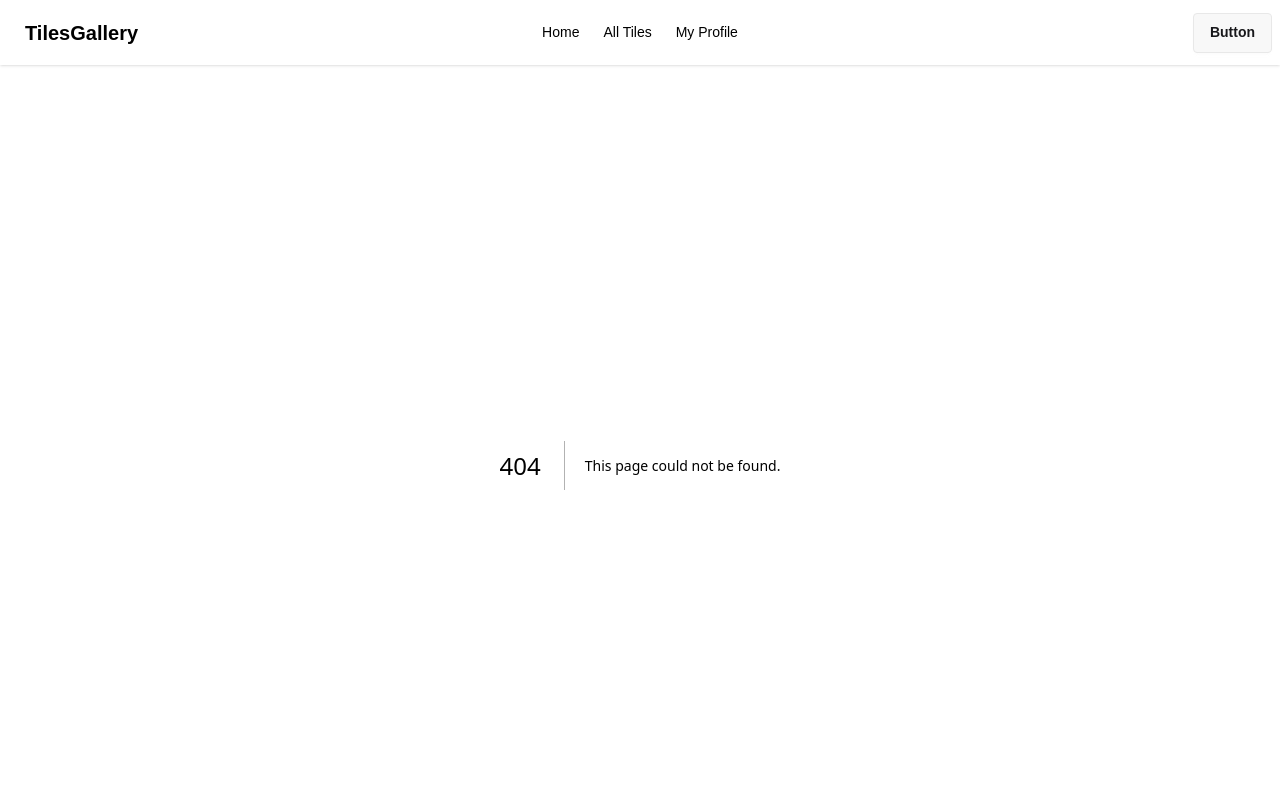
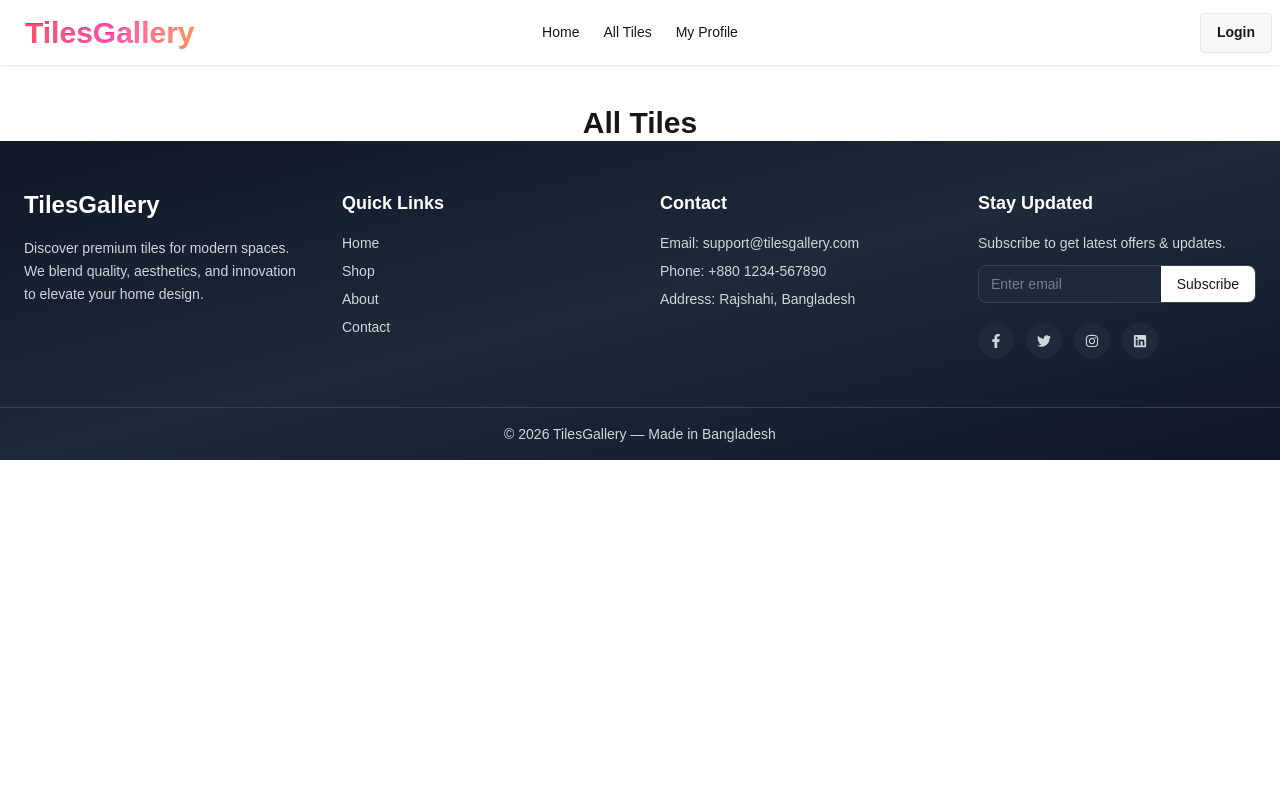
Before and after one commit to kabir31416/ph-assignment-eight, a Next.js app: page /all-tiles in a window 1280 px wide. Before the commit this address had no page. Shown: the top 800 px of the page. Built offline with nearby package versions, Linux system fonts and the light colour scheme.

Commit message:
Banner and marquee added

```diff
--- a/next.config.mjs
+++ b/next.config.mjs
@@ -1,6 +1,8 @@
 /** @type {import('next').NextConfig} */
 const nextConfig = {
-  /* config options here */
+  images: {
+    domains: ["img.daisyui.com"],
+  },
   reactCompiler: true,
 };
 
--- a/src/app/Home/page.js
+++ /dev/null
@@ -1,11 +0,0 @@
-
-
-const HomePage = () => {
-    return (
-        <div>
-            <h1>Home Page</h1>
-        </div>
-    );
-};
-
-export default HomePage;
--- /dev/null
+++ b/src/app/all-tiles/page.js
@@ -0,0 +1,11 @@
+import React from 'react';
+
+const AllTiles = () => {
+    return (
+        <div>
+            <h1 className='text-3xl font-bold text-center mt-10'>All Tiles</h1>
+        </div>
+    );
+};
+
+export default AllTiles;
--- a/src/app/layout.js
+++ b/src/app/layout.js
@@ -1,16 +1,13 @@
-import { Geist, Geist_Mono } from "next/font/google";
+import { Geist, Geist_Mono, Poppins } from "next/font/google";
 import "./globals.css";
 import Header from "@/components/Header";
 import Footer from "@/components/Footer";
 
-const geistSans = Geist({
-  variable: "--font-geist-sans",
+
+const poppins = Poppins({
+  variable: "--font-poppins",
   subsets: ["latin"],
-});
-
-const geistMono = Geist_Mono({
-  variable: "--font-geist-mono",
-  subsets: ["latin"],
+  weight: ["300", "400", "500", "600", "700"],
 });
 
 export const metadata = {
@@ -22,7 +19,7 @@ export default function RootLayout({ children }) {
   return (
     <html
       lang="en"
-      className={`${geistSans.variable} ${geistMono.variable} h-full antialiased`}
+      className={`${poppins.className} h-full antialiased`}
     >
       <body className="min-h-full flex flex-col">
         <Header></Header>
--- /dev/null
+++ b/src/app/my-profile/page.js
@@ -0,0 +1,11 @@
+import React from 'react';
+
+const MyProfile = () => {
+    return (
+        <div>
+            <h1 className='text-3xl font-bold text-center mt-10'>My Profile</h1>
+        </div>
+    );
+};
+
+export default MyProfile;
--- /dev/null
+++ b/src/app/not-found.js
@@ -0,0 +1,36 @@
+import React from "react";
+import Link from "next/link";
+
+const NotFound = () => {
+  return (
+    <div className="min-h-screen flex flex-col items-center justify-center bg-white px-6">
+
+      <h1 className="text-7xl md:text-9xl font-extrabold tracking-widest bg-linear-to-r from-red-500 via-pink-500 to-orange-400 text-transparent bg-clip-text">
+        404
+      </h1>
+
+      <div className="w-24 h-1 bg-linear-to-r from-red-500 to-orange-400 rounded my-6"></div>
+
+      <h2 className="text-2xl md:text-3xl font-semibold mb-3 text-center text-gray-800">
+        Oops! Page not found
+      </h2>
+
+      <p className="text-gray-500 text-center max-w-md mb-6">
+        The page you’re looking for doesn’t exist or has been moved.
+        Let’s get you back to exploring TilesGallery.
+      </p>
+
+      <Link href="/">
+        <button className="bg-linear-to-r from-red-500 to-orange-400 text-white px-6 py-2 rounded-lg font-medium hover:scale-105 hover:shadow-lg transition duration-300">
+          ⬅ Back to Home
+        </button>
+      </Link>
+
+      <p className="text-xs text-gray-400 mt-6">
+        Error code: <span className="text-red-500 font-semibold">404</span> | TilesGallery
+      </p>
+    </div>
+  );
+};
+
+export default NotFound;
--- a/src/app/page.js
+++ b/src/app/page.js
@@ -1,8 +1,12 @@
+import Banner from "@/components/Banner";
+import TilesSlider from "@/components/TilesSlider";
 import Image from "next/image";
 
 export default function Home() {
   return (
         <div>
+            <TilesSlider/>
+            <Banner></Banner>
             <h1>Home Page</h1>
         </div>
     );
--- /dev/null
+++ b/src/components/Banner.jsx
@@ -0,0 +1,53 @@
+import Image from "next/image";
+import React from "react";
+import banner from "@/assets/banner.jpg"
+import Link from "next/link";
+
+const Banner = () => {
+  return (
+    <div className="bg-white flex items-center py-10">
+      <div className="max-w-7xl mx-auto px-6 grid lg:grid-cols-2 gap-10 items-center">
+
+        {/* Text Section */}
+        <div>
+          <h1 className="text-4xl md:text-6xl font-extrabold leading-tight">
+            Discover Premium{" "}
+            <span className="bg-linear-to-r from-red-500 to-orange-400 text-transparent bg-clip-text">
+              Tiles Design
+            </span>
+          </h1>
+
+          <p className="py-6 text-gray-600 max-w-lg">
+            Explore a wide range of modern and stylish tiles to transform your
+            home or office. Quality meets elegance at TilesGallery.
+          </p>
+
+          <div className="flex gap-4">
+            <button className="px-6 py-3 rounded-lg bg-linear-to-r from-red-500 to-orange-400 text-white font-medium hover:scale-105 transition duration-300 shadow-md">
+              <Link href={'/all-tiles'}>Browse Now</Link>
+            </button>
+
+          </div>
+        </div>
+
+        {/* Image Section */}
+        <div className="flex justify-center">
+          <div className="relative">
+            <Image
+              src={banner}
+              alt="Tiles Banner"
+              width={400}
+              height={400}
+              className="rounded-2xl shadow-xl"
+            />
+
+            {/* Decorative Glow */}
+            <div className="absolute -z-10 top-10 left-10 w-72 h-72 bg-red-400/20 blur-3xl rounded-full"></div>
+          </div>
+        </div>
+      </div>
+    </div>
+  );
+};
+
+export default Banner;
--- a/src/components/Footer.jsx
+++ b/src/components/Footer.jsx
@@ -2,7 +2,7 @@ import { FaFacebookF, FaTwitter, FaInstagram, FaLinkedin } from "react-icons/fa"
 
 export default function Footer() {
   return (
-    <footer className="bg-linear-to-br from-gray-900 via-gray-800 to-gray-900 text-gray-300 mt-16">
+    <footer className="bg-linear-to-br from-gray-900 via-gray-800 to-gray-900 text-gray-300">
 
       <div className="max-w-7xl mx-auto px-6 py-12 grid md:grid-cols-4 gap-10">
 
--- a/src/components/Header.jsx
+++ b/src/components/Header.jsx
@@ -4,10 +4,9 @@ const Header = () => {
 
     const links = <>
         <li><Link href={'/'}>Home</Link></li>
-        <li><Link href={'/'}>All Tiles</Link></li>
-        <li><Link href={'/'}>My Profile</Link></li>
+        <li><Link href={'/all-tiles'}>All Tiles</Link></li>
+        <li><Link href={'/my-profile'}>My Profile</Link></li>
     </>
-
 
 
     return (
@@ -23,7 +22,12 @@ const Header = () => {
                         {links}
                     </ul>
                 </div>
-                <Link href={'/'} className="btn btn-ghost text-xl">TilesGallery</Link>
+                <Link
+                    href="/"
+                    className="btn btn-ghost text-3xl font-bold bg-linear-to-r from-red-500 via-pink-500 to-orange-400 text-transparent bg-clip-text"
+                >
+                    TilesGallery
+                </Link>
             </div>
             <div className="navbar-center hidden lg:flex">
                 <ul className="menu menu-horizontal px-1">
@@ -31,7 +35,7 @@ const Header = () => {
                 </ul>
             </div>
             <div className="navbar-end">
-                <a className="btn">Button</a>
+                <a className="btn">Login</a>
             </div>
         </div>
     );
--- /dev/null
+++ b/src/components/TilesSlider.jsx
@@ -0,0 +1,15 @@
+import React from 'react';
+import Marquee from 'react-fast-marquee';
+
+const TilesSlider = () => {
+    return (
+        <div className='flex justify-between gap-4 items-center bg-gray-50 px-5 py-1 rounded '>
+            <button className='btn bg-linear-to-r from-red-500 to-orange-400 text-white'>New Arrivals</button>
+            <Marquee pauseOnHover={true}>
+            [Tile Name] | Weekly Feature: Modern Geometric Patterns | Join the Community...
+            </Marquee>
+        </div>
+    );
+};
+
+export default TilesSlider;
```
Also changed, not shown: 1 other file (tests, documents, lock files or other folders).
